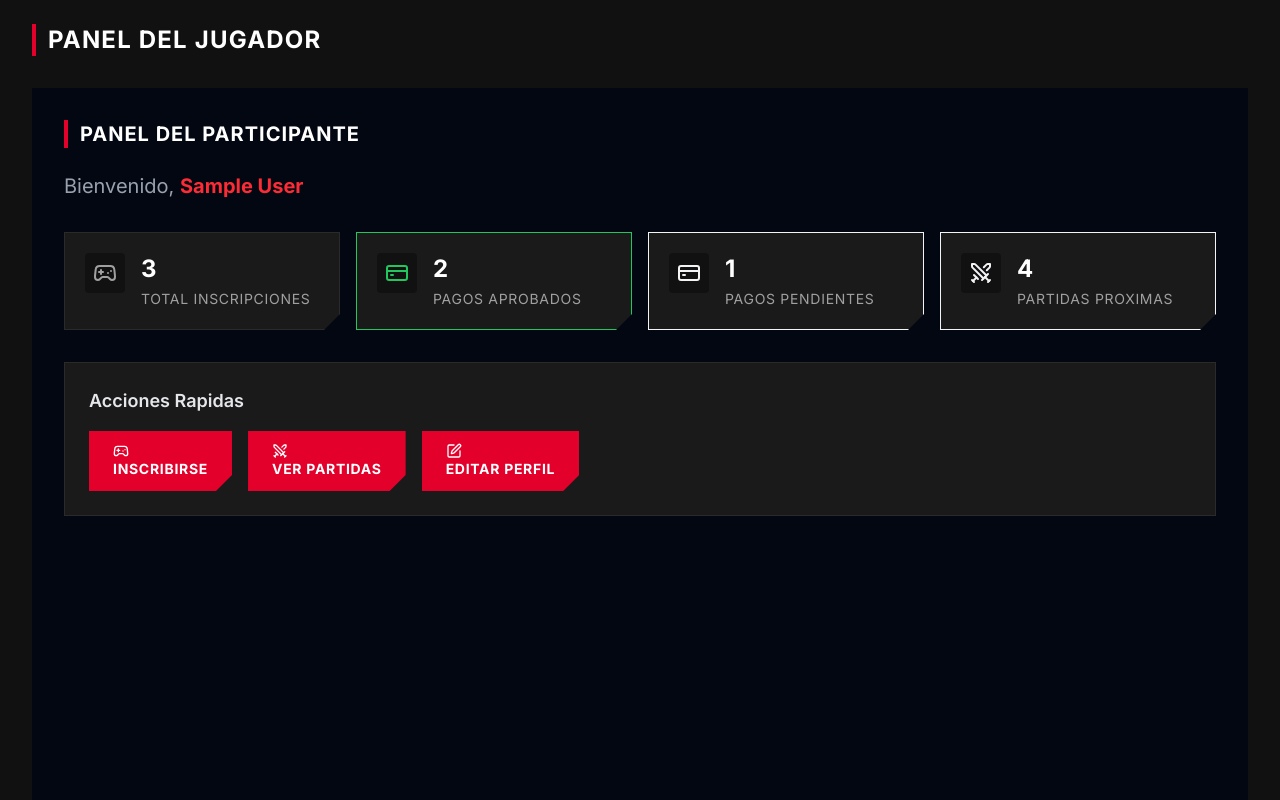
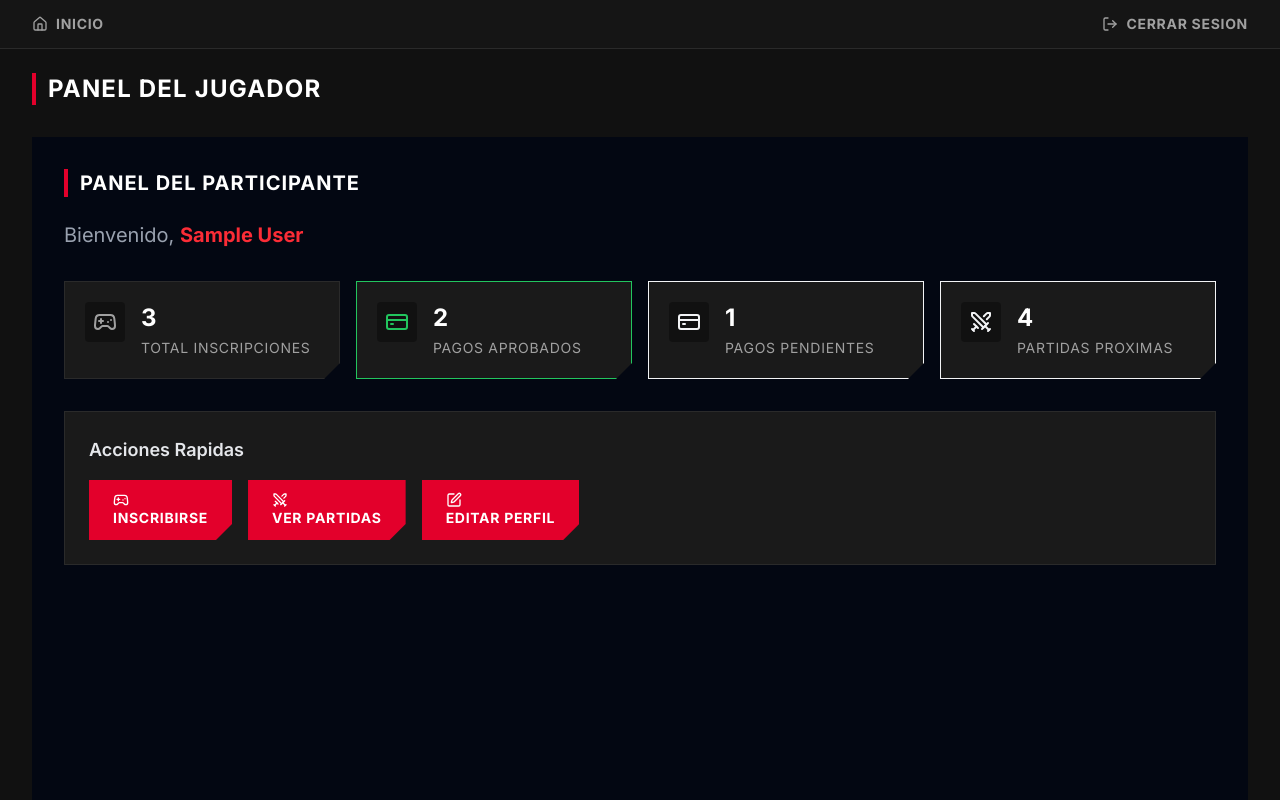
Before and after one commit to HugoRepoMan/TeamESPE-Videojuegos, a React (Vite) app: page /dashboard in a window 1280 px wide. Shown: the top 800 px of the page. Built offline with nearby package versions, Linux system fonts and the light colour scheme; no server answers; the database is empty; sample sign-in values are in the browser's storage.

Commit message:
feat: improve navigation flow for logged in users and admins

```diff
--- a/src/components/ui/PageShell.jsx
+++ b/src/components/ui/PageShell.jsx
@@ -1,11 +1,37 @@
-import { useNavigate } from 'react-router-dom';
-import { ArrowLeft } from 'lucide-react';
+import { useNavigate, Link } from 'react-router-dom';
+import { ArrowLeft, Home, LogOut } from 'lucide-react';
+import { useAuth } from '../../features/auth/useAuth';
 
 export default function PageShell({ title, children, showBack = false }) {
   const navigate = useNavigate();
+  const { user, logout } = useAuth();
+
+  const handleLogout = async () => {
+    await logout();
+    navigate('/');
+  };
 
   return (
     <div className="min-h-screen bg-hud-bg">
+      {/* Top Global Nav */}
+      <nav className="border-b border-hud-border bg-hud-surface/50">
+        <div className="max-w-7xl mx-auto px-4 sm:px-6 lg:px-8 h-12 flex items-center justify-between">
+          <Link to="/" className="flex items-center gap-2 text-hud-text-secondary hover:text-hud-accent transition-colors">
+            <Home size={16} />
+            <span className="text-sm font-bold uppercase tracking-wider">Inicio</span>
+          </Link>
+          {user && (
+            <button
+              onClick={handleLogout}
+              className="flex items-center gap-2 text-hud-text-secondary hover:text-hud-error transition-colors cursor-pointer"
+            >
+              <LogOut size={16} />
+              <span className="text-sm font-bold uppercase tracking-wider">Cerrar Sesion</span>
+            </button>
+          )}
+        </div>
+      </nav>
+
       <div className="max-w-7xl mx-auto px-4 sm:px-6 lg:px-8 py-6">
         {/* Header */}
         <div className="flex items-center gap-4 mb-8">
--- a/src/features/dashboard/ParticipantDashboard.jsx
+++ b/src/features/dashboard/ParticipantDashboard.jsx
@@ -17,7 +17,7 @@ const SEED_STATS = {
 };
 
 export default function ParticipantDashboard() {
-  const { user } = useAuth();
+  const { user, isAdmin } = useAuth();
   const [stats] = useState(SEED_STATS);
   const [showProfileForm, setShowProfileForm] = useState(false);
   const [profileData, setProfileData] = useState({
@@ -144,6 +144,12 @@ export default function ParticipantDashboard() {
       <HudCard className="mb-8">
         <h3 className="text-lg font-semibold text-gray-200 mb-4">Acciones Rapidas</h3>
         <div className="flex flex-wrap gap-4">
+          {isAdmin && (
+            <DiagonalButton href="/admin" className="bg-red-900 border-red-500">
+              <Swords className="w-4 h-4 mr-2" />
+              Panel de Administrador
+            </DiagonalButton>
+          )}
           <DiagonalButton href="/dashboard/registrations">
             <Gamepad2 className="w-4 h-4 mr-2" />
             Inscribirse
--- a/src/pages/LandingPage.jsx
+++ b/src/pages/LandingPage.jsx
@@ -1,6 +1,7 @@
 import { useState, useEffect } from 'react';
 import { Link } from 'react-router-dom';
-import { Gamepad2, Trophy, Calendar, Shield, ChevronRight, ChevronDown, Swords, Users, DollarSign, Clock, Target, Zap, Timer } from 'lucide-react';
+import { Gamepad2, Trophy, Calendar, Shield, ChevronRight, ChevronDown, Swords, Users, DollarSign, Clock, Target, Zap, Timer, LogOut, User } from 'lucide-react';
+import { useAuth } from '../features/auth/useAuth';
 import HudCard from '../components/ui/HudCard';
 import GameBadge from '../components/ui/GameBadge';
 import SectionTitle from '../components/ui/SectionTitle';
@@ -150,6 +151,8 @@ function RuleAccordion({ title, content, index }) {
 }
 
 export default function LandingPage() {
+  const { user, isAdmin, logout } = useAuth();
+
   return (
     <div className="min-h-screen bg-hud-bg">
 
@@ -167,6 +170,24 @@ export default function LandingPage() {
             <Link to="/brackets" className="hover:text-hud-accent transition-colors text-hud-gold">Ver Llaves</Link>
           </div>
           <div className="flex items-center gap-3">
+            {user ? (
+              <>
+                <Link to={isAdmin ? "/admin" : "/dashboard"}>
+                  <DiagonalButton className="!px-4 !py-2 text-xs flex items-center gap-2">
+                    <User size={14} />
+                    Mi Panel
+                  </DiagonalButton>
+                </Link>
+                <button
+                  onClick={() => logout()}
+                  className="text-hud-text-secondary hover:text-hud-error transition-colors p-2"
+                  title="Cerrar Sesion"
+                >
+                  <LogOut size={18} />
+                </button>
+              </>
+            ) : (
+              <>
                 <Link
                   to="/login"
                   className="text-sm font-bold uppercase tracking-wider text-hud-text-secondary hover:text-hud-accent transition-colors"
@@ -176,6 +197,8 @@ export default function LandingPage() {
                 <Link to="/register">
                   <DiagonalButton>Registro</DiagonalButton>
                 </Link>
+              </>
+            )}
           </div>
         </div>
       </nav>
```
Lines whose indentation alone changed are shown as unchanged.
